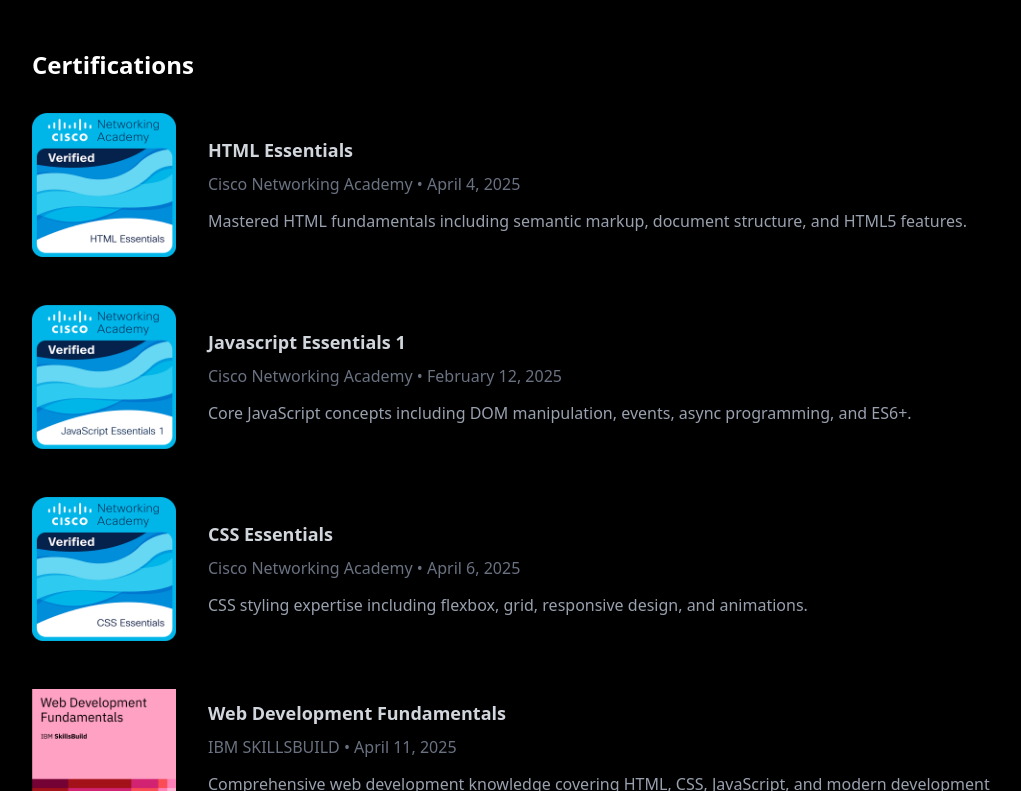
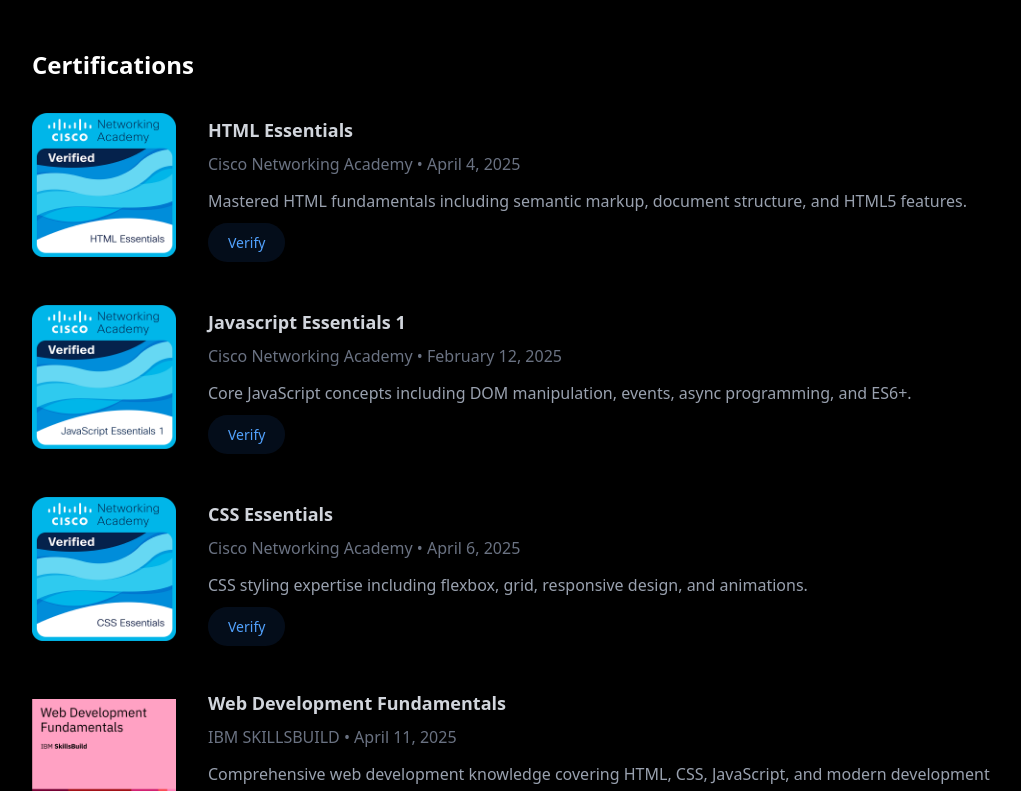
Before and after one commit to MarkJerielCabalbag/Mark-Jeriel-Cabalbag, a React (Vite) app: page / in a window 1280 px wide. Shown: the part 2349-3140 px from the top of the page, without its empty margins (96-1117 px from the left). Built offline with nearby package versions, Linux system fonts and the light colour scheme.

Commit message:
added verification for certs

```diff
--- a/src/components/_new_credentials.tsx
+++ b/src/components/_new_credentials.tsx
@@ -5,6 +5,7 @@
 import certificate1 from "../assets/makati.png";
 import certificate2 from "../assets/sillag.png";
 import certificate3 from "../assets/css.png";
+
 const certifications = [
   {
     title: "HTML Essentials",
@@ -13,6 +14,7 @@
     description:
       "Mastered HTML fundamentals including semantic markup, document structure, and HTML5 features.",
     certificate: html,
+    link: "https://www.credly.com/badges/dc4e7889-b82a-40d6-95d7-9b3f544d20cd/public_url",
   },
   {
     title: "Javascript Essentials 1",
@@ -21,6 +23,7 @@
     description:
       "Core JavaScript concepts including DOM manipulation, events, async programming, and ES6+.",
     certificate: js1,
+    link: "https://www.credly.com/badges/bab74507-407c-4d65-b394-ebf831d5b171/public_url",
   },
   {
     title: "CSS Essentials",
@@ -29,6 +32,7 @@
     description:
       "CSS styling expertise including flexbox, grid, responsive design, and animations.",
     certificate: css,
+    link: "https://www.credly.com/badges/bab74507-407c-4d65-b394-ebf831d5b171/public_url",
   },
   {
     title: "Web Development Fundamentals",
@@ -37,6 +41,7 @@
     description:
       "Comprehensive web development knowledge covering HTML, CSS, JavaScript, and modern development practices.",
     certificate: webfundamentals,
+    link: "https://www.credly.com/badges/a2c351d2-54de-4a25-87e2-d680f3e61f46/public_url",
   },
 ];
 
@@ -137,16 +142,25 @@
                     alt={cert.title}
                     className="w-32 h-32 sm:w-36 sm:h-36 object-contain"
                   />
-                  <div className="flex-1">
+
+                  <div className="flex-1 space-y-4">
                     <h4 className="text-gray-300 text-base sm:text-lg font-semibold mb-2">
                       {cert.title}
                     </h4>
+
                     <p className="text-gray-500 text-sm sm:text-base mb-2 sm:mb-3">
                       {cert.issuer} • {cert.date}
                     </p>
                     <p className="text-gray-400 text-sm sm:text-base leading-relaxed">
                       {cert.description}
                     </p>
+                    <a
+                      href={cert.link}
+                      target="_blank"
+                      className="px-3 md:px-5 py-2 md:py-2.5 bg-blue-500/10 text-blue-400 rounded-full text-xs md:text-sm font-medium hover:bg-blue-500/20 transition-colors"
+                    >
+                      Verify
+                    </a>
                   </div>
                 </div>
               ))}
```
